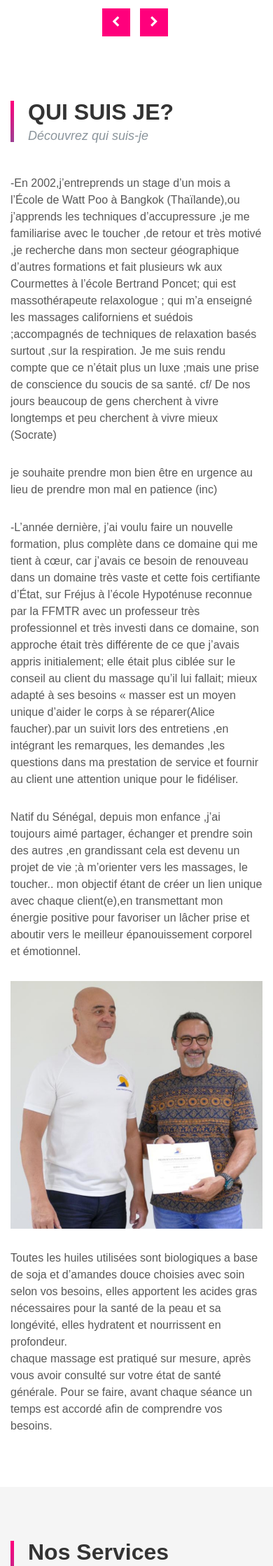
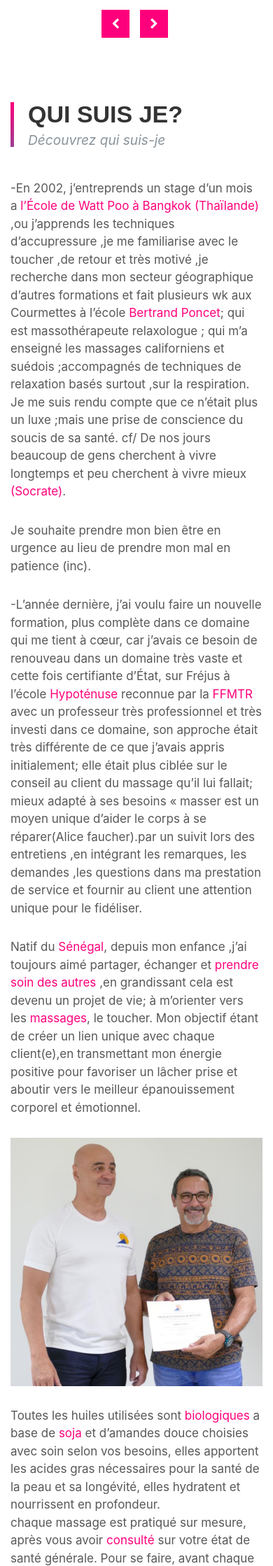
Before and after one commit to ahonongobi/robert-farhat-massage, a PHP site: page / in a window 390 px wide. Shown: the part 790-3028 px from the top of the page at 70% size. Run offline with PHP 8.4, Linux system fonts and the light colour scheme; some web fonts are replaced.

Commit message:
some adds..

```diff
--- a/footer.php
+++ b/footer.php
@@ -1,3 +1,10 @@
+<style>
+    @media only screen and (max-width: 600px) {
+        #mobiles {
+            height: 100% !important;
+        }
+    }
+</style>
 <footer id="footer">
 			<div class="footer__inner">
 
@@ -19,9 +26,9 @@
 											<h3 class="widget__title">A Propos de ROBERT FARHAT </h3>
 											<div class="widget__content">
 
-												<p>Après la découverte et la pratique de ces nouvelles expérience ,je voudrai faire un résumé du massage : lorsqu'on prend du plaisir à faire les choses; on n'a pas l'impression de travailler. Constater les effets du massage, le lendemain grâce à l’harmonisation énergétique, un massage qui fera ressortir des choses internes, physiques et mentales, l’objectif étant de débloquer ou l’énergie stagne
+												<p>Après la découverte et la pratique de ces nouvelles expérience ,je voudrai faire un résumé du massage : lorsqu'on prend du plaisir à faire les choses; on n'a pas l'impression de travailler. Constater les effets du massage, le lendemain grâce à l’harmonisation énergétique, un <span class="text-orange">massage</span> qui fera ressortir des choses internes, physiques et mentales, l’objectif étant de débloquer ou l’énergie stagne
 
-												les contractures du physique sont les résultantes du psychisme, cf ; Dr Alexander Lower
+												les contractures du physique sont les résultantes du <span class="text-orange">psychisme, cf ; Dr Alexander Lower </span>
 
 												permet un bon lâcher prise ,améliore la circulation sanguine, une détente absolue.
 											</p>
@@ -51,7 +58,7 @@
 
 
 													<div class="lsvr-grid__col">
-														<p><img style="height: 123px;" src="images/logo.jpg" alt="Brand 2"></p>
+														<p><img id="mobiles" style="height: 123px; width:100%" src="images/logo.jpg" alt="Brand 2"></p>
 													</div>
 													<div class="lsvr-grid__col">
 														<p><img src="images/logo1.jpg" alt="Brand 2"></p>
@@ -60,7 +67,7 @@
 														<p><img src="images/logo2.jpg" alt="Brand 2"></p>
 													</div>
 													<div class="lsvr-grid__col">
-														<p><img style="height: 123px;" src="images/logo4.jpg" alt="Brand 2"></p>
+														<p><img id="mobiles" style="height: 123px; width:100%" src="images/logo4.jpg" alt="Brand 2"></p>
 													</div>
 
 
@@ -99,7 +106,7 @@
 									</li>
 
 									<li class="footer-menu__item">
-										<a href="#about">A Propos de nous</a>
+										<a href="#about">A Propos</a>
 									</li>
 
 									<li class="footer-menu__item">
@@ -121,7 +128,7 @@
 							<!-- FOOTER TEXT : begin -->
 							<div class="footer-text">
 								<p>
-									<a href="" target="_blank"> &copy;Copyright 2022 ROBERT FARHAT </a> - Massage pour les salons de beauté
+									<a href="" target="_blank"> &copy;Copyright 2022. ROBERT FARHAT </a> - Massage pour les salons de beauté
 								</p>
 							</div>
 							<!-- FOOTER TEXT : end -->
--- a/index.php
+++ b/index.php
@@ -58,7 +58,7 @@
 																			<div class="lsvr-container">
 																				<div class="lsvr-slide-list__item-content-inner">
 
-																					<h2 class="lsvr-slide-list__item-title">Bienvenue sur ROBERT FARHAT</h2>
+																					<h4 class="lsvr-slide-list__item-title">Bienvenue chez ROBERT FARHAT</h4>
 
 																					<div class="lsvr-slide-list__item-text">
 																						<p>
@@ -184,12 +184,12 @@
 																<!-- POST ITEM : begin -->
 																<div class="lsvr-posts__item lsvr-grid__col">
 																	<article class="lsvr-posts__post">
-																		<p>-En 2002,j’entreprends un stage d’un mois a l’École de Watt Poo à Bangkok (Thaïlande),ou j’apprends les techniques d’accupressure ,je me familiarise avec le toucher ,de retour et très motivé ,je recherche dans mon secteur géographique d’autres formations et fait plusieurs wk aux Courmettes à l’école Bertrand Poncet; qui est massothérapeute relaxologue ; qui m’a enseigné les massages californiens et suédois ;accompagnés de techniques de relaxation basés surtout ,sur la respiration. Je me suis rendu compte que ce n’était plus un luxe ;mais une prise de conscience du soucis de sa santé. cf/ De nos jours beaucoup de gens cherchent à vivre longtemps et peu cherchent à vivre mieux (Socrate)</p>
+																		<p>-En 2002, j’entreprends un stage d’un mois a <span class="text-orange">l’École de Watt Poo à Bangkok (Thaïlande) </span>,ou j’apprends les techniques d’accupressure ,je me familiarise avec le toucher ,de retour et très motivé ,je recherche dans mon secteur géographique d’autres formations et fait plusieurs wk aux Courmettes à l’école <span class="text-orange">Bertrand Poncet</span>; qui est massothérapeute relaxologue ; qui m’a enseigné les massages californiens et suédois ;accompagnés de techniques de relaxation basés surtout ,sur la respiration. Je me suis rendu compte que ce n’était plus un luxe ;mais une prise de conscience du soucis de sa santé. cf/ De nos jours beaucoup de gens cherchent à vivre longtemps et peu cherchent à vivre mieux <span class="text-orange">(Socrate)</span>.</p>
 
-																		<p>je souhaite prendre mon bien être en urgence au lieu de prendre mon mal en patience (inc)</p>
-																		<p>-L’année dernière, j’ai voulu faire un nouvelle formation, plus complète dans ce domaine qui me tient à cœur, car j’avais ce besoin de renouveau dans un domaine très vaste et cette fois certifiante d’État, sur Fréjus à l’école Hypoténuse reconnue par la FFMTR avec un professeur très professionnel et très investi dans ce domaine, son approche était très différente de ce que j’avais appris initialement; elle était plus ciblée sur le conseil au client du massage qu’il lui fallait; mieux adapté à ses besoins « masser est un moyen unique d’aider le corps à se réparer(Alice faucher).par un suivit lors des entretiens ,en intégrant les remarques, les demandes ,les questions dans ma prestation de service et fournir au client une attention unique pour le fidéliser.</p>
+																		<p>Je souhaite prendre mon bien être en urgence au lieu de prendre mon mal en patience (inc).</p>
+																		<p>-L’année dernière, j’ai voulu faire un nouvelle formation, plus complète dans ce domaine qui me tient à cœur, car j’avais ce besoin de renouveau dans un domaine très vaste et cette fois certifiante d’État, sur Fréjus à l’école <span class="text-orange">Hypoténuse</span> reconnue par la <span class="text-orange">FFMTR</span> avec un professeur très professionnel et très investi dans ce domaine, son approche était très différente de ce que j’avais appris initialement; elle était plus ciblée sur le conseil au client du massage qu’il lui fallait; mieux adapté à ses besoins « masser est un moyen unique d’aider le corps à se réparer(Alice faucher).par un suivit lors des entretiens ,en intégrant les remarques, les demandes ,les questions dans ma prestation de service et fournir au client une attention unique pour le fidéliser.</p>
 
-																		<p>Natif du Sénégal, depuis mon enfance ,j’ai toujours aimé partager, échanger et prendre soin des autres ,en grandissant cela est devenu un projet de vie ;à m’orienter vers les massages, le toucher.. mon objectif étant de créer un lien unique avec chaque client(e),en transmettant mon énergie positive pour favoriser un lâcher prise et aboutir vers le meilleur épanouissement corporel et émotionnel.</p>
+																		<p>Natif du <span class="text-orange">Sénégal</span>, depuis mon enfance ,j’ai toujours aimé partager, échanger et <span class="text-orange">prendre soin des autres</span> ,en grandissant cela est devenu un projet de vie; à m’orienter vers les <span class="text-orange">massages</span>, le toucher. Mon objectif étant de créer un lien unique avec chaque client(e),en transmettant mon énergie positive pour favoriser un lâcher prise et aboutir vers le meilleur épanouissement corporel et émotionnel.</p>
 
 
 																	</article>
@@ -206,7 +206,7 @@
 																				<a href="blog-single.html" class="lsvr-posts__post-thumbnail-link">
 																					<img src="images/robert.jpg" class="lsvr-posts__post-thumbnail-img" alt="The main professionals that provide therapeutic">
 																				</a>
-																				<p><p>Toutes les huiles utilisées sont biologiques a base de soja et d’amandes douce choisies avec soin selon vos besoins, elles apportent les acides gras nécessaires pour la santé de la peau et sa longévité, elles hydratent et nourrissent en profondeur. <br>chaque massage est pratiqué sur mesure, après vous avoir consulté sur votre état de santé générale. Pour se faire, avant chaque séance un temps est accordé afin de comprendre vos besoins. </p></p>
+																				<p><p>Toutes les huiles utilisées sont <span class="text-orange">biologiques</span> a base de <span class="text-orange">soja</span> et d’amandes douce choisies avec soin selon vos besoins, elles apportent les acides gras nécessaires pour la santé de la peau et sa longévité, elles hydratent et nourrissent en profondeur. <br>chaque massage est pratiqué sur mesure, après vous avoir <span class="text-orange">consulté</span> sur votre état de santé générale. Pour se faire, avant chaque séance un temps est accordé afin de comprendre vos besoins. </p></p>
 																			</p>
 
 
@@ -794,19 +794,30 @@
 															<p>PRÉSENTATION DES DIFFÉRENTS MASSAGES ET BIENFAITS DE CES RITUELS</p>
 															<p></p>
 														</div>
-														<p>-IL accélère la circulation sanguine, assure une bonne oxygénation du sang, favorise l'élimination des toxines et empêche qu'elles se fixent sur les muscles et les articulations. <br>
+														<p>
+                                                        <ul style="list-style-type: '-';">
+															<li>
+															Il accélère la <span class="text-orange">circulation sanguine</span>, assure une bonne <span class="text-orange">oxygénation</span> du sang, favorise l'élimination des toxines et empêche qu'elles se fixent sur les muscles et les articulations.
+															</li>
+	                                                        <li>Il renforce le système immunitaire, les processus d'élimination en stimulant les fonctions rénales et intestinales. </li>
 
-															-IL renforce le système immunitaire, les processus d'élimination en stimulant les fonctions rénales et intestinales. <br>
 
-															-IL favorise la production de différentes hormones, dopamine, la noradrénaline, les endorphines.. <br>
-
+															</li>
+															<li>
+															Il favorise la production de différentes <span class="text-orange">hormones</span>, dopamine, la noradrénaline, les endorphines..
+															</li>
+														</ul>
                                                         </p>
 														<p>ses manœuvres induisent la relaxation, la circulation des fluides et la décontraction musculaire; suivant l'effet recherché ,son rythme sera lent, très lent et rapide..de même pour la pression.</p>
-                                                        <p>
-														-Le pétrissage, permet d'assouplir, de décontracter, d'étirer les muscles tendus, il favorise la circulation sanguine dans les muscles en ramenant du sang et des nutriments frais dans la région massée, il améliore l'absorption et l'élimination des déchets et toxines.il permet le relâchement des vaisseaux et fibres musculaires qui durcissent et se collent les unes aux les autres après un effort excessif. <br>
+														<ul style="list-style-type: '-';">
+                                                            <li>
+															Le <span class="text-orange">pétrissage</span>, permet d'assouplir, de décontracter, d'étirer les muscles tendus, il favorise la circulation sanguine dans les muscles en ramenant du sang et des nutriments frais dans la région massée, il améliore l'absorption et l'élimination des déchets et toxines.il permet le relâchement des vaisseaux et fibres musculaires qui durcissent et se collent les unes aux les autres après un effort excessif.
+															</li>
+															<li>
+															La <span class="text-orange">percussion</span>; active la circulation sanguine cutanée, stimule les terminaisons nerveuses et provoque des minimes contractions nerveuses, on l'effectue sur les gros <span class="text-orange">muscles(fesses, jambes, dos) </span> très efficace après une activité physique intense
+															</li>
+														</ul>
 
-                                                        -La percussion; active la circulation sanguine cutanée, stimule les terminaisons nerveuses et provoque des minimes contractions nerveuses, on l'effectue sur les gros muscles(fesses, jambes, dos)très efficace après une activité physique intense <br>
-														</p>
 														<p class="lsvr-cta__button">
 															<a href="contact/" class="lsvr-cta__button-link lsvr-button">Prénez votre rendez-vous</a>
 														</p>
--- a/style.css
+++ b/style.css
@@ -12,11 +12,14 @@
 ----------------------------------------------------------------------------- */
 
 /* Google Fonts import URL */
-@import url( '../../../external.html?link=https://fonts.googleapis.com/css2?family=Montserrat:ital,wght@0,300;0,400;0,700;1,300;1,400;1,700&amp;family=Source+Sans+Pro:ital,wght@0,300;0,400;0,700;1,300;1,400;1,700&amp;display=swap' );
-
+@import url('https://fonts.googleapis.com/css2?family=Lato&family=Nunito:wght@300&family=Open+Sans:wght@300&display=swap');
+.text-orange{
+    color: #ff007c;
+}
 /* Primary font */
-body, input, textarea, select, button { font-family: 'Source Sans Pro', Arial, sans-serif; }
-html, body { font-size: 16px; }
+body, input, textarea, select, button { font-family: -apple-system, BlinkMacSystemFont, 'Segoe UI', Roboto, Oxygen, Ubuntu, Cantarell, 'Open Sans', 'Helvetica Neue', sans-serif;
+	}
+html, body { font-size: 17px; }
 
 /* Secondary font */
 h1, h2, h3, h4, .is-secondary-font,
```
Also changed, not shown: service-single.php (+7 -7 lines).
